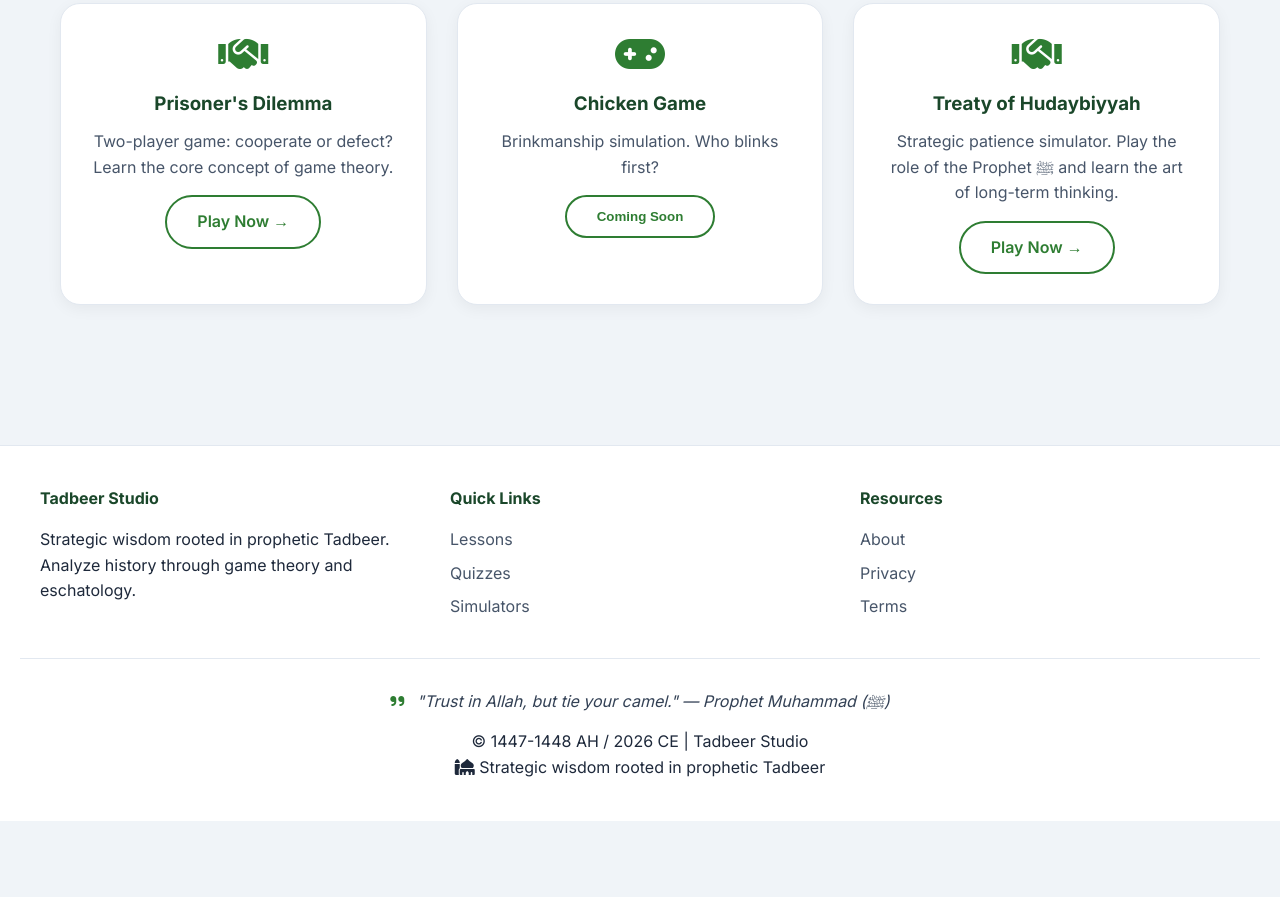
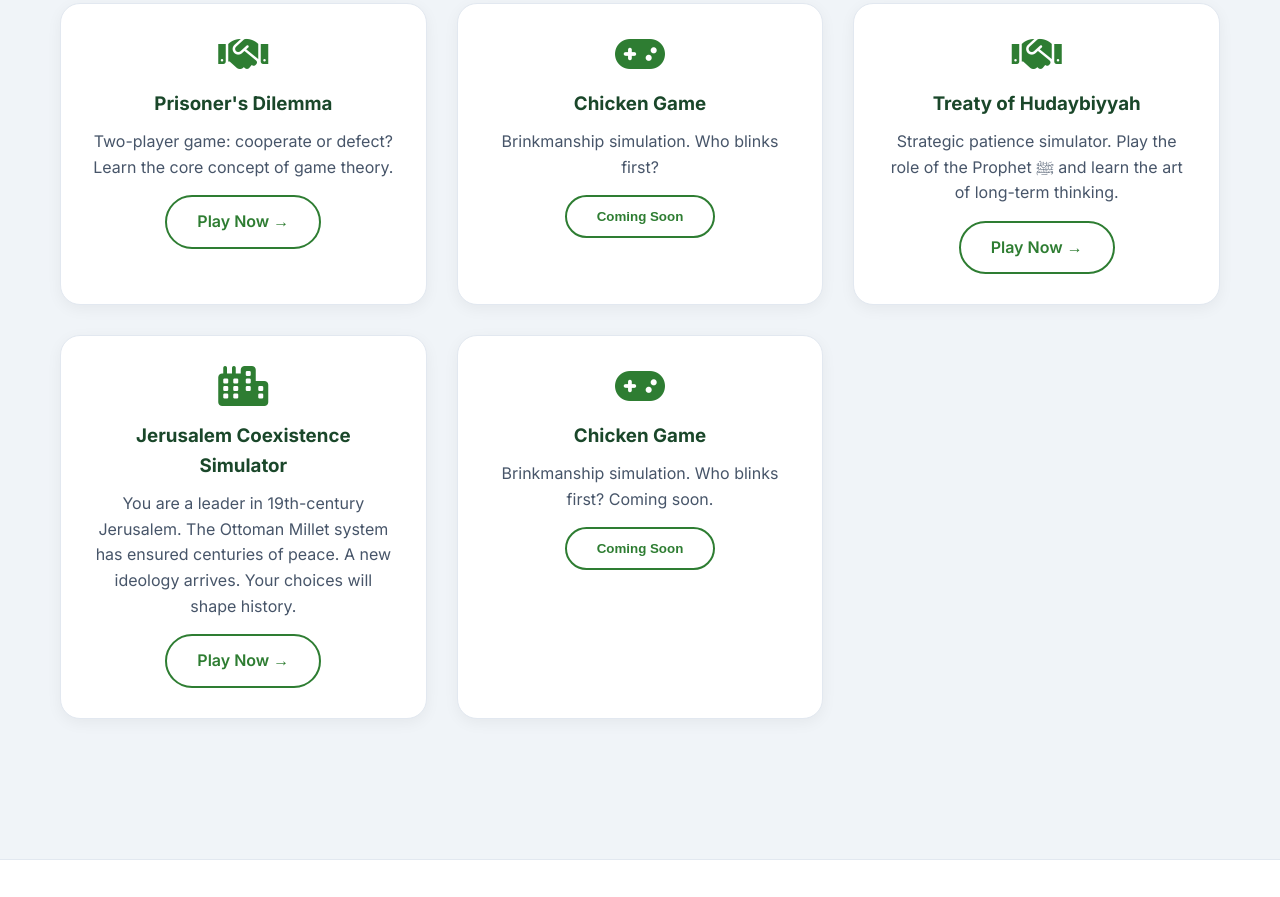
Before and after one commit to emmamimon77-afk/tadbeer-studio, a plain HTML site: page simulators/index.html in a window 1280 px wide. Shown: the part 340-1237 px from the top of the page. Before the commit the page ends 1161 px from the top, so only its background shows below. Drawn offline with Linux system fonts and the light colour scheme; a script that the page names is missing.

Commit message:
Add Jerusalem Coexistence Simulator link to Simulators Hub

```diff
--- a/simulators/index.html
+++ b/simulators/index.html
@@ -39,6 +39,18 @@
                 <p>Strategic patience simulator. Play the role of the Prophet ﷺ and learn the art of long-term thinking.</p>
                 <a href="/simulators/treaty-simulator/" class="btn-secondary" style="display: inline-block; margin-top: 15px;">Play Now →</a>
             </div>
+            <div class="feature-card">
+                <i class="fas fa-city"></i>
+                <h3>Jerusalem Coexistence Simulator</h3>
+                <p>You are a leader in 19th-century Jerusalem. The Ottoman Millet system has ensured centuries of peace. A new ideology arrives. Your choices will shape history.</p>
+                <a href="/simulators/jerusalem-simulator/" class="btn-secondary" style="display: inline-block; margin-top: 15px;">Play Now →</a>
+            </div>
+            <div class="feature-card">
+                <i class="fas fa-gamepad"></i>
+                <h3>Chicken Game</h3>
+                <p>Brinkmanship simulation. Who blinks first? Coming soon.</p>
+                <button class="btn-secondary" style="display: inline-block; margin-top: 15px;" disabled>Coming Soon</button>
+            </div>
         </div>
     </div>
 
```
